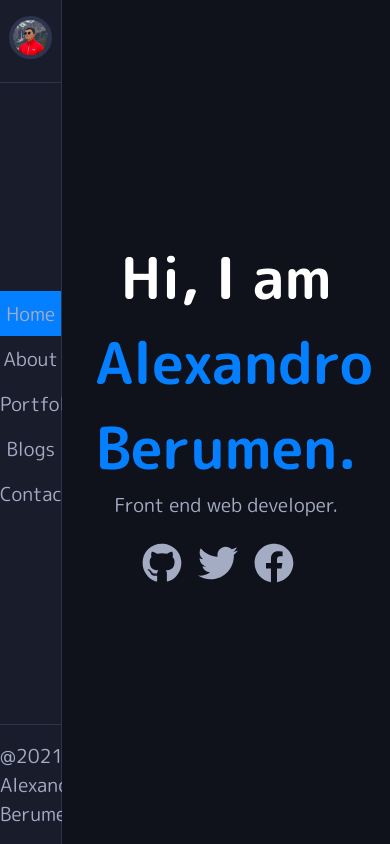
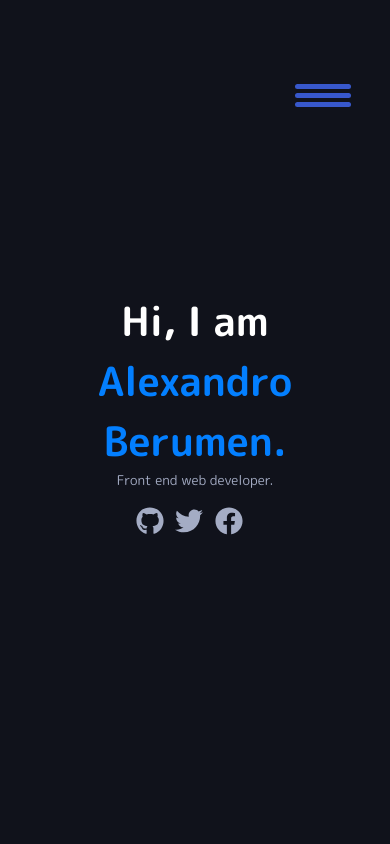
Before and after one commit to AlexBurrr/react-portfolio-sass, a React (Create React App) app: page / in a window 390 px wide. Built offline with nearby package versions, Linux system fonts and the light colour scheme.

Commit message:
made home page responseive

```diff
--- a/src/App.js
+++ b/src/App.js
@@ -6,12 +6,24 @@
 import Portfolio from './Pages/Portfolio'
 import Blogs from './Pages/Blogs'
 import Contact from './Pages/Contact'
+import { useState } from 'react'
 
 function App() {
+  const [navToggle, setNavToggle] = useState(false);
+
+  const navClick = () => {
+    setNavToggle(!navToggle)
+  }
+
   return (
     <div className="App">
-      <div className="sidebar">
+      <div className={`sidebar ${navToggle ? 'nav-toggle' : ''}`}>
         <NavBar />
+      </div>
+      <div className="nav-btn" onClick={navClick}>
+        <div className="lines-1"></div>
+        <div className="lines-2"></div>
+        <div className="lines-3"></div>
       </div>
       <div className="main-content">
         <div className="content">
--- a/src/App.scss
+++ b/src/App.scss
@@ -39,3 +39,9 @@
     color: #037FFF;
 
 }
+
+@media screen and (max-width:411px){
+   html{
+    font-size: 70%;
+   }
+}
--- a/src/Styles/_layout.scss
+++ b/src/Styles/_layout.scss
@@ -2,9 +2,34 @@
     .sidebar{
         width: 16%;
         height: 100vh;
+        z-index: 11;
         background-color: #191D2B;
         position: fixed;
         border-right: 1px solid #2e344e;
+        transform-origin: left;
+
+        @media screen and (max-width:1000px){
+            transition: all .4s ease-in-out;
+            transform: translateX(-100%);
+            width: 30%;
+        }
+        @media screen and (max-width:411px){
+            width: 50%;
+        }
+        @media screen and (max-width:280px){
+            width: 50%;
+        }
+
+
+
+        }
+
+        .nav-toggle{
+            @media screen and (max-width:1000px) {
+                transition: all .4s ease-in-out;
+                transform: translateX(0);
+
+            }
         }
 
 
@@ -19,5 +44,47 @@
         .content{
             margin: 5rem 15rem;
         }
+        @media screen and (max-width:1000px){
+            margin-left: 0;
+            width: 100%;
+        }
+
     }
 }
+
+.nav-btn{
+    position: absolute;
+    z-index: 10 ;
+    right: 10%;
+    top: 10%;
+    width: 5rem;
+    height: 5rem;
+    display: none;
+    display: flex;
+    align-items: center;
+    cursor: pointer;
+    justify-content: space-between;
+
+
+    .lines-1,.lines-2,.lines-3{
+        height: .4rem;
+        width: 100%;
+        background-color: #3858cc;
+        pointer-events: none;
+        display: none;
+        border-radius: 20px;
+        &:not(:last-child){
+            margin-bottom: .4rem;
+        }
+    }
+
+    @media screen and (max-width:1000px){
+        display: block;
+        .lines-1,.lines-2,.lines-3{
+            display: block;
+        }
+
+    }
+
+
+}
```
